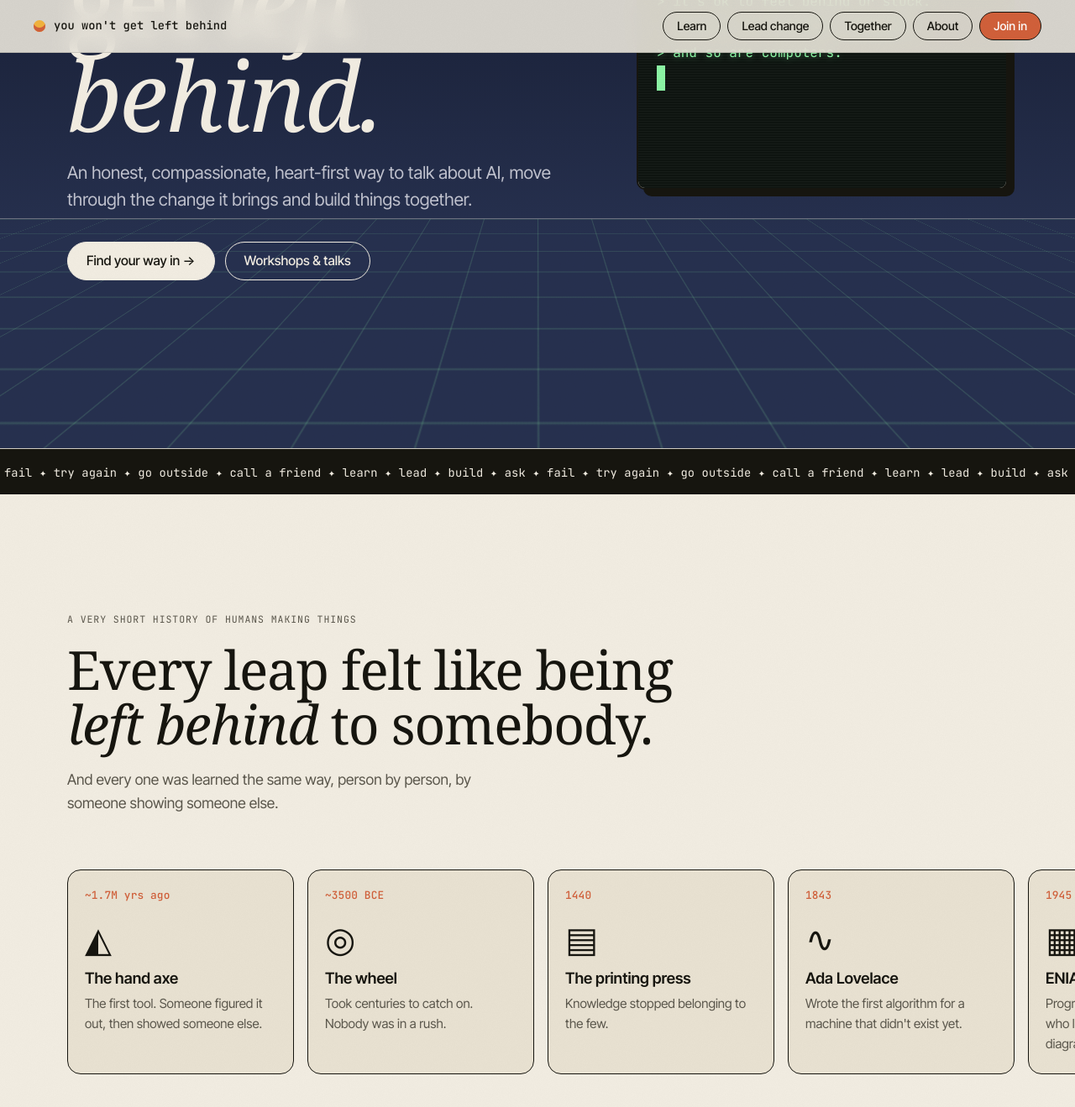
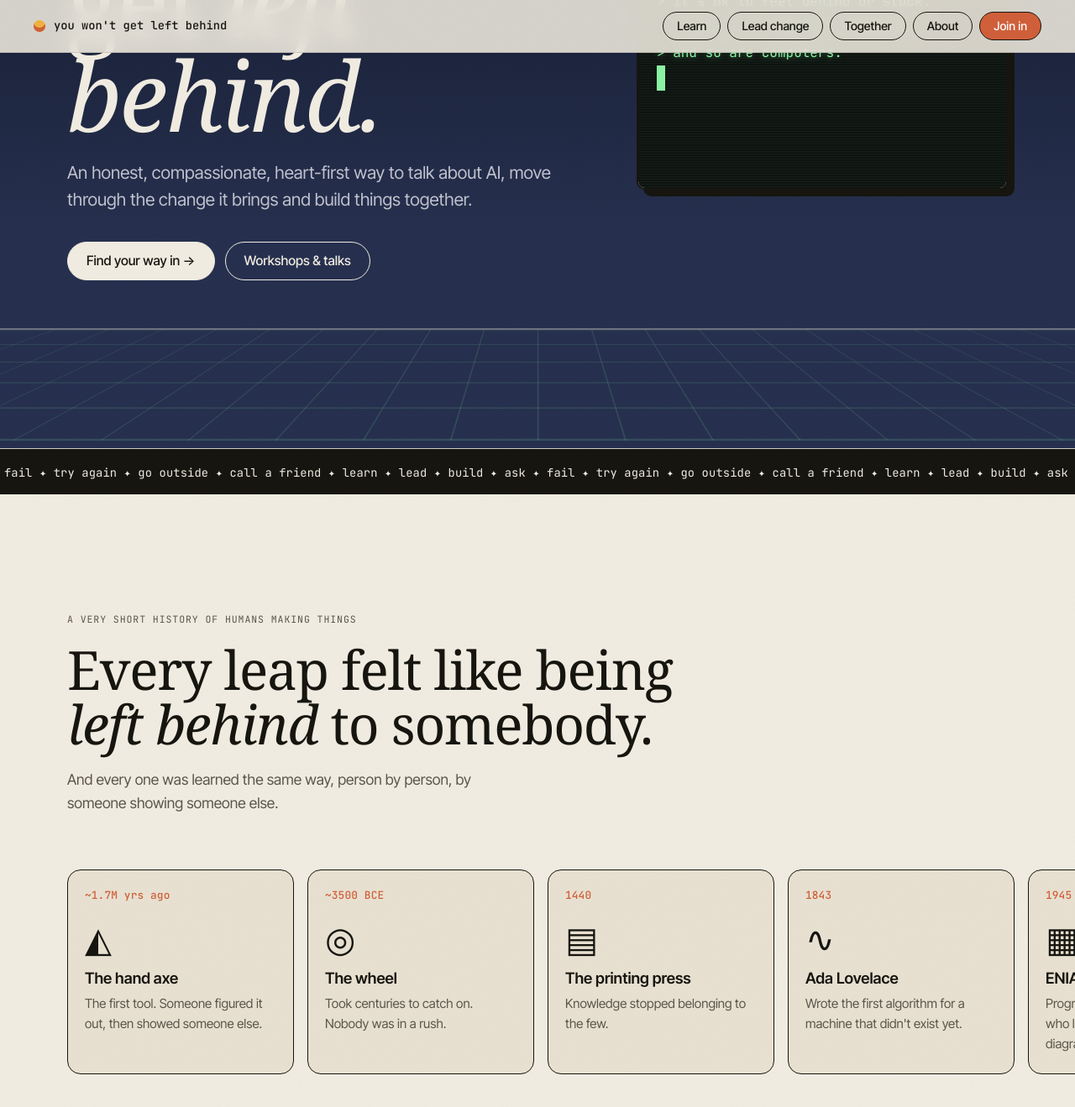
Before and after one commit to 4amiracle/youwontgetleftbehind, a Jekyll site: the page built from index.html, in a window 1280 px wide and 1400 px high, scrolled down 375 px. Shown: the top 1319 px of the window at 84% size. Built offline with Jekyll 4.4.1, drawn with Linux system fonts in a browser that asks for light colours; some web fonts are replaced.

Commit message:
Keep hero horizon below the buttons; add README handoff
Co-Authored-By: Claude Opus 5.5 <noreply@anthropic.com>

```diff
--- a/assets/css/style.css
+++ b/assets/css/style.css
@@ -239,6 +239,8 @@ a { color: inherit; }
 .home .nav.scrolled { background: color-mix(in srgb, var(--paper) 88%, transparent); border-bottom-color: var(--line); }
 
 .sky {
+  /* horizon sits inside the hero's bottom padding, below the buttons */
+  --horizon: clamp(80px, 11vw, 150px);
   position: absolute;
   inset: 0;
   background: linear-gradient(180deg, var(--sky-top) 0%, var(--sky-bottom) 72%);
@@ -279,7 +281,7 @@ a { color: inherit; }
 .horizon {
   position: absolute;
   left: 0; right: 0;
-  bottom: 30%;
+  bottom: var(--horizon);
   height: 1.5px;
   background: var(--hero-ink);
   opacity: 0.35;
@@ -288,7 +290,7 @@ a { color: inherit; }
   position: absolute;
   left: -50%; right: -50%;
   bottom: 0;
-  height: 30%;
+  height: var(--horizon);
   background:
     repeating-linear-gradient(90deg, var(--grid-line) 0 1px, transparent 1px 64px),
     repeating-linear-gradient(180deg, var(--grid-line) 0 1px, transparent 1px 28px);
```
Also changed, not shown: README.md.
